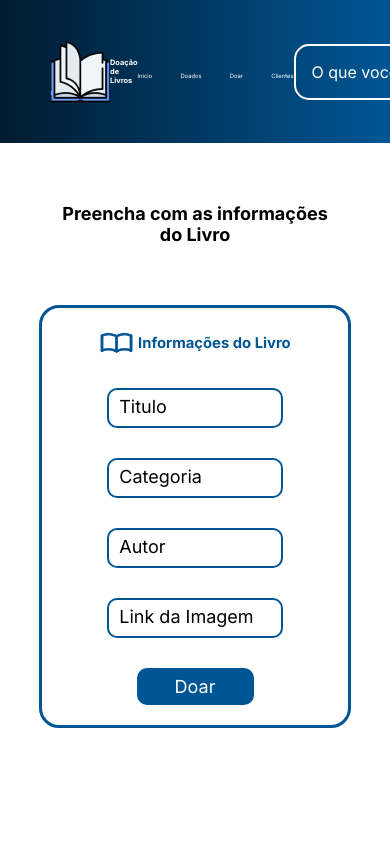
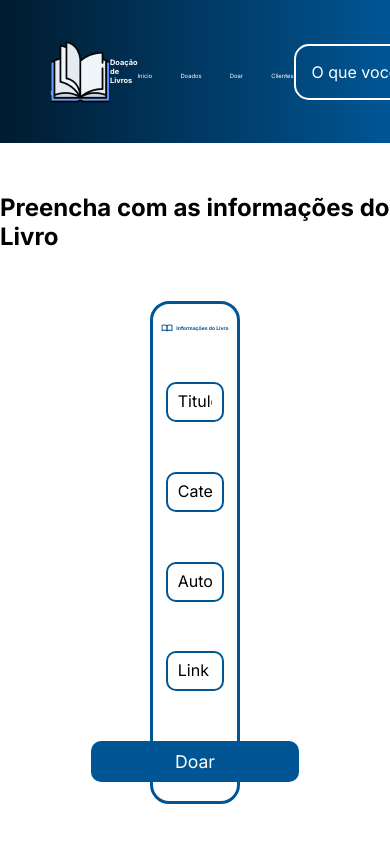
Before and after one commit to leonardofv/Doacao-de-Livros, a React (Vite) app: page /QueroDoar in a window 390 px wide. Shown: the top 844 px of the page. Built offline with nearby package versions, Linux system fonts and the light colour scheme.

Commit message:
refactore queroDoar

```diff
--- a/src/pages/QueroDoar/queroDoar.jsx
+++ b/src/pages/QueroDoar/queroDoar.jsx
@@ -48,7 +48,6 @@ export default function QueroDoar() {
     }
 
     return (
-        <>
         <section className={s.container}>
             <div className={s.boxTitle}>
                 <h2 className={s.title}>
@@ -67,6 +66,5 @@ export default function QueroDoar() {
                 <input className={s.button} type='submit' value="Doar" onClick={handleSubmit} />
             </form>
         </section>
-        </>
     )
 }
--- a/src/pages/QueroDoar/queroDoar.module.scss
+++ b/src/pages/QueroDoar/queroDoar.module.scss
@@ -3,155 +3,52 @@
     display: flex;
     flex-direction: column;
     align-items: center;
-    gap: 50px;
-    padding-top: 50px;
+    gap: 3.1rem;
+    padding-top: 3.1rem;
     min-height: 100vh;
-    @media(max-width: 900px) {
-        height: 80vh;
-    }
-    @media(max-width: 800px) {
-        height: 70vh;
-    }
-    @media(max-width: 600px) {
-        height: 100vh;
-    }
 }
 
 .boxTitle {
     // border: 2px solid red;
     .title {
-        font-size: 30px;
+        font-size: 1.8;
         color: #000000;
-        @media(max-width: 1100px) {
-            font-size: 25px;
-        }
-        @media(max-width: 920px) {
-            font-size: 20px;
-        }
-        @media(max-width: 780px) {
-            font-size: 18px;
-        }
-        @media(max-width: 710px) {
-            font-size: 18px;
-        }
-        @media(max-width: 600px) {
-            width: 75vw;
-            text-align: center;
-            padding: 10px;
-        }
-        @media(max-width: 320px) {
-            width: 100vw;
-        }
     }
 }
 
 .form {
     border: 3px solid #005695;
-    border-radius: 20px;
+    border-radius: 1.2rem;
     width: 23vw;
-    padding: 20px 0;
+    padding: 1.2rem 0;
     display: flex;
     flex-direction: column;
     justify-content: center;
     align-items: center;
-    gap: 50px;
-    @media(max-width: 1300px) {
-        width: 33vw;
-    }
-    @media(max-width: 1150px) {
-        width: 35vw;
-    }
-    @media(max-width: 1000px) {
-        width: 45vw;
-    }
-    @media(max-width: 800px) {
-        width: 50vw;
-    }
-    @media(max-width: 600px) {
-        width: 80vw;
-        gap: 30px;
-    }
-    @media(max-width: 320px) {
-        gap: 10px;
-    }
+    gap: 3.1rem;
     .boxInfo {
         // border: 2px solid;
         display: flex;
         align-items: center;
         width: 18vw;
         justify-content: space-around;
-        @media(max-width: 1150px) {
-            width: 25vw;
-        }
-        @media(max-width: 1000px) {
-            width: 30vw;
-        }
-        @media(max-width: 850px) {
-            width: 35vw;
-        }
-        @media(max-width: 600px) {
-            width: 50vw;
-        }
         img {
             width: 3vw;
-            @media(max-width: 1000px) {
-                width: 5vw;
-            }
-            @media(max-width: 600px) {
-                width: 9vw;
-            }
         }
         h3 {
             // border: 2px solid red;
             color: #005695;
             font-size: 1.3vw;
-            @media(max-width: 1150px) {
-                font-size: 2vw;
-            }
-            @media(max-width: 1000px) {
-                font-size: 2.5vw;
-            }
-            @media(max-width: 800px) {
-                font: 2.9vw;
-            }
-            @media(max-width: 600px) {
-                font-size: 3.8vw;
-            }
         }
     }
     .input {
         width: 15vw;
         padding: 10px;
         border: 2px solid #005695;
-        border-radius: 10px;
-        @media(max-width: 1300px) {
-            width: 22vw;
-        }
-        @media(max-width: 1150px) {
-            width: 20vw;
-        }
-        @media(max-width: 1000px) {
-            width: 25vw;
-        }
-        @media(max-width: 800px) {
-            width: 30vw;
-        }
-        @media(max-width: 600px) {
-            width: 45vw;
-        }
-        @media(max-width: 320px) {
-            width: 40vw;
-            padding: 5px;
-        }
+        border-radius: 0.62rem;
         &::placeholder {
-           font-size: 16px;
+           font-size: 1rem;
            color: #000;
-           @media(max-width: 600px) {
-            font-size: 18px;
-           }
-           @media(max-width: 320px) {
-            font-size: 14px;
-        }
         }
     }
 
@@ -159,26 +56,11 @@
         border: none;
         background-color: #005695;
         width: 10vw;
-        padding: 10px;
+        padding: 0.62rem;
         border-radius: 10px;
         color: #fff;
         cursor: pointer;
-        font-size: 18px;
-        width: 150px;
-        @media(max-width: 1300px) {
-            width: 12vw;
-        }
-        @media(max-width: 1150px) {
-           width: 15vw;
-        }
-        @media(max-width: 900px) {
-            width: 18vw;
-            font-size: 16px;
-        }
-        @media(max-width: 600px) {
-            width: 30vw;
-            font-size: 18px;
-            padding: 8px;
-        }
+        font-size: 1.1rem;
+        width: 13rem;
     }
 }
```
Lines whose indentation alone changed are shown as unchanged.
